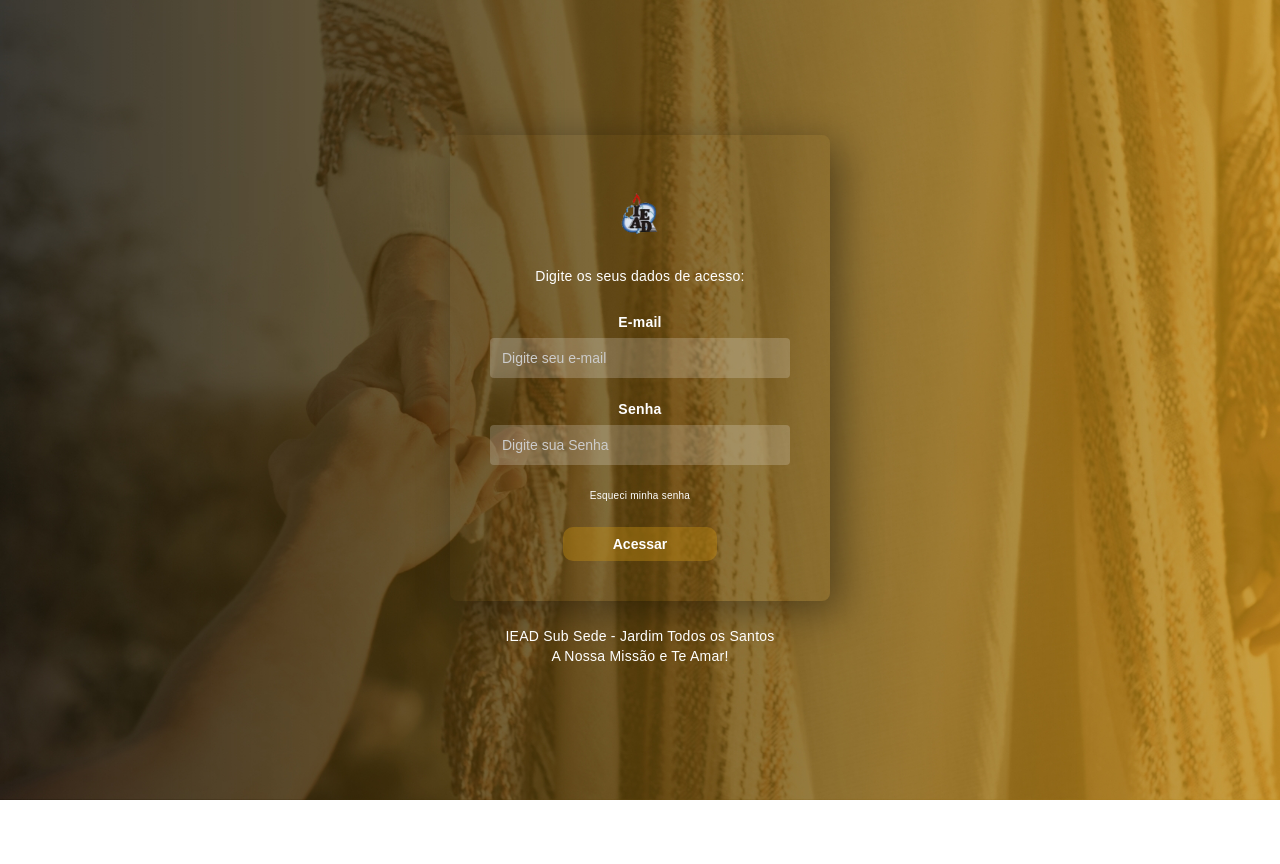
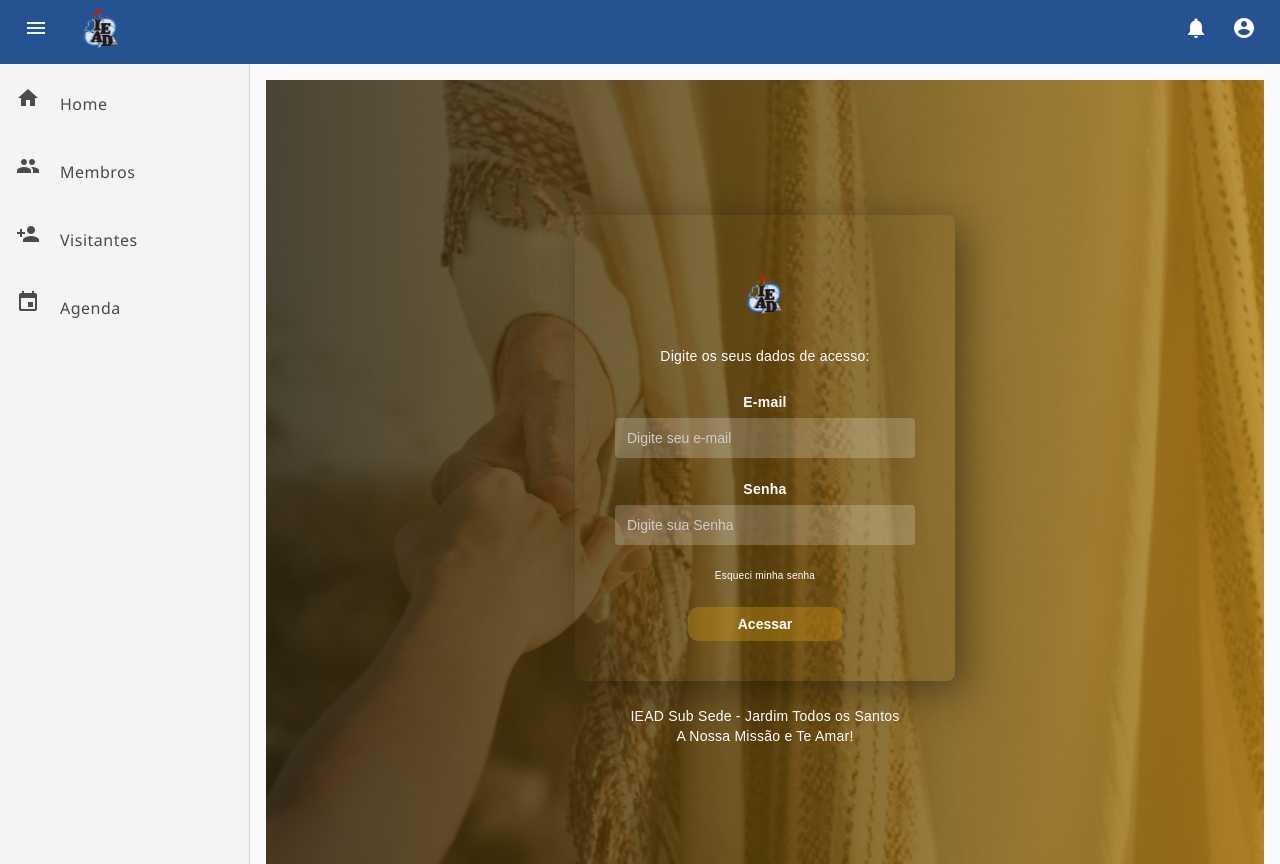
Before and after one commit to rafael-castilho-costa/cristoFy2.0, an Angular app: page /login in a window 1280 px wide. Before the commit the page ends 800 px from the top, so only its background shows below. Built offline with nearby package versions, Linux system fonts and the light colour scheme.

Commit message:
feat(13-implement-tab-agenda):add folder atv #10

```diff
--- /dev/null
+++ b/src/app/agenda/agenda.component.html
@@ -0,0 +1,3 @@
+<p>
+  agenda works!
+</p>
--- a/src/app/app.component.html
+++ b/src/app/app.component.html
@@ -1 +1,2 @@
 <router-outlet></router-outlet>
+<app-full></app-full>
--- a/src/app/app.component.ts
+++ b/src/app/app.component.ts
@@ -1,12 +1,14 @@
 import { CommonModule } from '@angular/common';
-import { Component } from '@angular/core';
+import { Component, CUSTOM_ELEMENTS_SCHEMA } from '@angular/core';
 import { ReactiveFormsModule } from '@angular/forms';
 import { RouterOutlet } from '@angular/router';
 import { MatSlideToggleModule } from '@angular/material/slide-toggle';
+import { fullComponent } from "./full/full.component";
 @Component({
   selector: 'app-root',
   standalone: true,
-  imports: [RouterOutlet, ReactiveFormsModule, CommonModule, MatSlideToggleModule],
+  imports: [RouterOutlet, ReactiveFormsModule, CommonModule, MatSlideToggleModule, fullComponent],
+  schemas: [CUSTOM_ELEMENTS_SCHEMA],
   templateUrl: './app.component.html'
 })
 export class AppComponent {
--- a/src/app/full/full.component.html
+++ b/src/app/full/full.component.html
@@ -66,7 +66,7 @@
 
     <!-- Main Content -->
     <div style="padding: 16px;">
-    <!--<router-outlet></router-outlet>-->
+    <router-outlet></router-outlet>
 
     </div>
   </mat-sidenav-content>
--- a/src/app/full/full.component.ts
+++ b/src/app/full/full.component.ts
@@ -6,19 +6,19 @@ import { MatIconModule } from '@angular/material/icon';
 import { MatListModule } from '@angular/material/list';
 import { MatMenuModule } from '@angular/material/menu';
 import { Router } from '@angular/router';
-
+import { RouterOutlet } from "@angular/router";
 
 
 @Component({
   standalone:true,
-  selector: 'app-header',
+  selector: 'app-full',
   imports: [MatSlideToggleModule, MatSidenavModule,  MatToolbarModule,
-    MatIconModule, MatListModule, MatMenuModule],
+    MatIconModule, MatListModule, MatMenuModule, RouterOutlet],
   templateUrl:'full.component.html',
   styleUrls: ['full.component.css']
 
 }) export class fullComponent {
-    isOpened = false;
+    isOpened = true;
     constructor(private router: Router){}
     toggleSidenav() {
       const sidenav: any = document.querySelector('mat-sidenav');
```
Also changed, not shown: src/app/agenda/agenda.component.ts (added, +15 -0 lines), src/app/app.routes.ts (+13 -16 lines), src/app/agenda/agenda.component.css (added).
